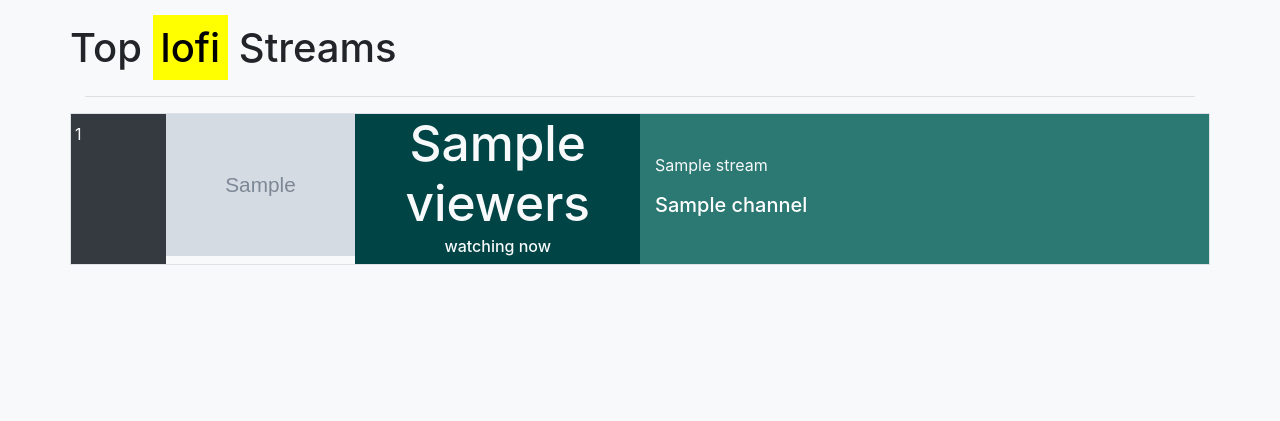
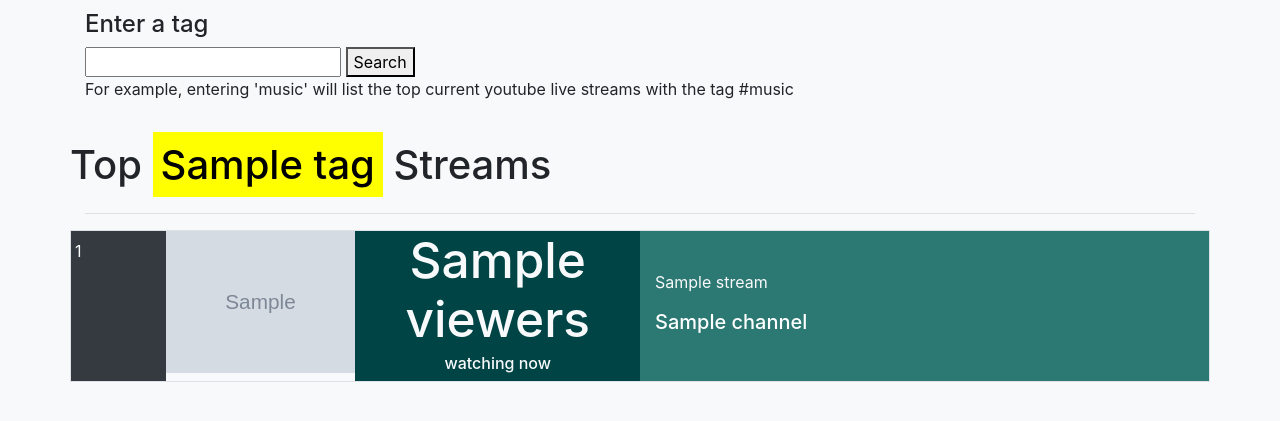
Before and after one commit to andykawabata/top-live-streams, a Flask app: template templates/home.html in a window 1280 px wide. Shown: the top 421 px of the page. Run offline with Flask 2, Linux system fonts and the light colour scheme; the template is opened without the code that fills it: most values are stand-ins (such as "Sample title", 1, 10 or a date in 2020); grey boxes marked "Sample" are stand-in pictures; some libraries are stand-ins or nearby versions.

Commit message:
added searchable tags

```diff
--- a/app.py
+++ b/app.py
@@ -1,15 +1,19 @@
 from main import *
 from flask import render_template
-from flask import Flask
+from flask import Flask, request
 from config import Config
 
 app = Flask(__name__)
 app.config.from_object(Config)
 
-@app.route("/")
+@app.route("/",  methods=['GET'])
 def home():
-    streams = getStreams(maxResults=20)
-    return render_template("home.html", streams=streams)
+    tag = "lofi"
+    if(request.args.get('tag')):
+        tag = request.args.get('tag')
+
+    streams = getStreams(tag, maxResults=20)
+    return render_template("home.html", streams=streams, tag=tag)
 
 if __name__ == "__main__":
     app.run(debug=True)
--- a/main.py
+++ b/main.py
@@ -1,8 +1,8 @@
 from apiclient.discovery import build
 
-toplofi_api_key = "AIzaSyBK8ibmhkd_q4MZz2O-rQk_t7fYMkvv9G4"
+toplofi_api_key = "AIzaSyBpRVWtR3Il_xD_-sI10_hx2ytpe6NeZ_k"
 
-def getStreams(api_key=toplofi_api_key, maxResults=25):
+def getStreams(_tag, api_key=toplofi_api_key, maxResults=25):
     streams = []
     youtube = build("youtube", "v3", developerKey=api_key)
 
@@ -11,7 +11,7 @@ def getStreams(api_key=toplofi_api_key, maxResults=25):
         eventType="live",
         maxResults=maxResults,
         order="viewCount",
-        q="music",
+        q=_tag,
         type="video"
     ).execute()
 
--- a/templates/home.html
+++ b/templates/home.html
@@ -22,8 +22,15 @@
 
     <body class="bg-light">
         <div class="container">
+            <h4 style="margin-top: 10px">Enter a tag</h4>
+            <form action="" method="GET">
+                <input type="text" name="tag"/>
+                <button type="submit">Search</button>
+            </form>
+            <p>For example, entering 'music' will list the top current youtube live streams with the tag #music</p>
+
             <div class="row">
-                <h1 class="mt-4 mb-2">Top <mark>lofi</mark> Streams</h1>
+                <h1 class="mt-4 mb-2">Top <mark>{{tag}}</mark> Streams</h1>
             </div>
             <hr>
 
```
